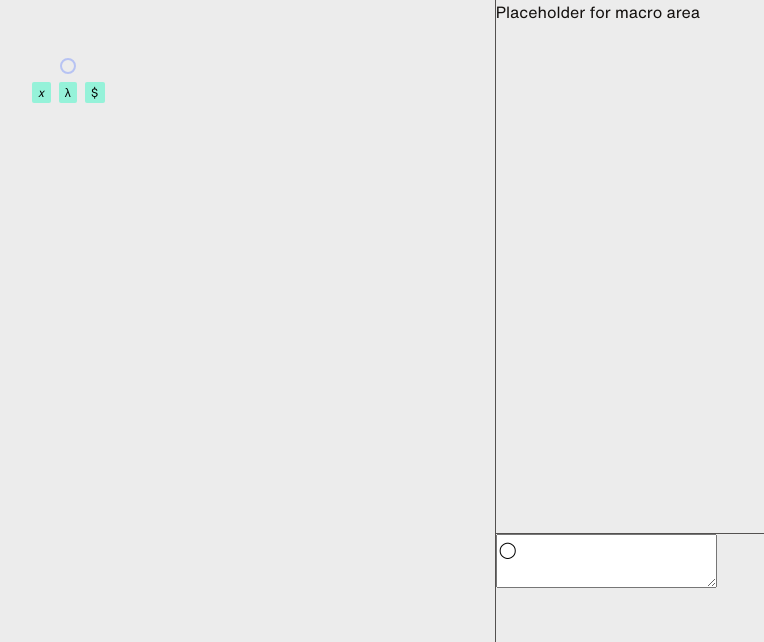
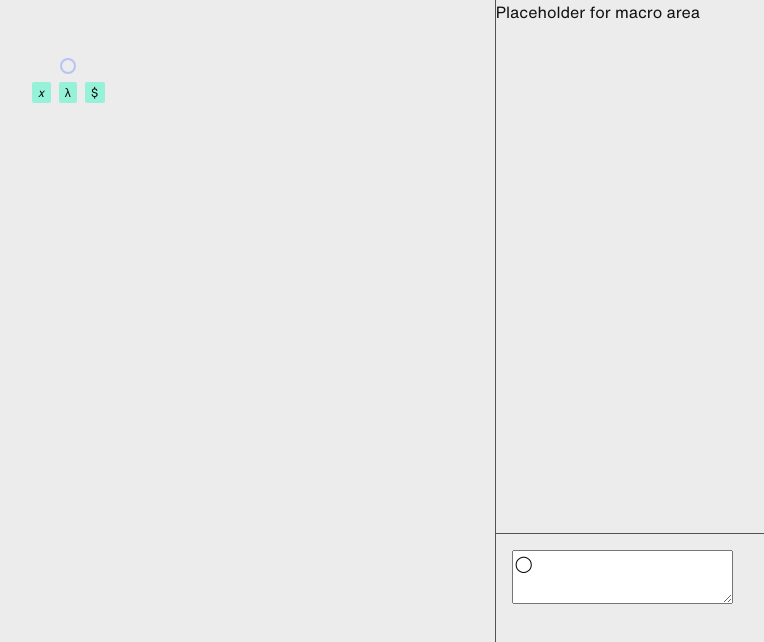
Before and after one commit to mia1024/-.-, a Vue app: page / in a window 1280 px wide. Shown: the top 642 px of the page, without its empty margins (358-1122 px from the left). Built offline with nearby package versions, Linux system fonts and the light colour scheme.

Commit message:
components/Code: change textarea font to monospace

```diff
--- a/src/components/Code.vue
+++ b/src/components/Code.vue
@@ -17,8 +17,9 @@ const code = Vue.computed(() => {
 </script>
 
 <style scoped lang="scss">
-pre {
+textarea {
     margin: 1rem;
     font-size: 1rem;
+    font-family: "JetBrains Mono", monospace;
 }
 </style>
```
